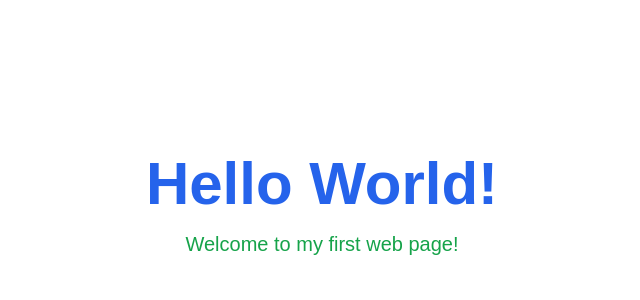
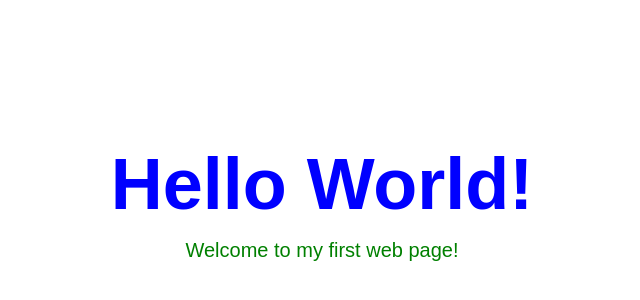
Before and after one commit to MuhammadAman02/hst-ai-a379ecc2-e2b9-41c6-a530-33b590e0ccae, a React (Vite) app: page / in a window 1280 px wide. Shown: the part 194-494 px from the top of the page, without its empty margins (318-958 px from the left). Built offline with nearby package versions, Linux system fonts and the light colour scheme; a web font is replaced by a local one.

Commit message:
update file

```diff
--- a/src/pages/Index.tsx
+++ b/src/pages/Index.tsx
@@ -3,8 +3,8 @@ import React from 'react';
 const Index = () => {
   return (
     <div className="min-h-screen flex flex-col items-center justify-center bg-white">
-      <h1 className="text-6xl font-bold text-blue-600 mb-4">Hello World!</h1>
-      <p className="text-xl text-green-600">Welcome to my first web page!</p>
+      <h1 className="text-7xl font-bold text-custom-blue mb-4 font-custom">Hello World!</h1>
+      <p className="text-xl text-custom-green">Welcome to my first web page!</p>
     </div>
   );
 };
```
